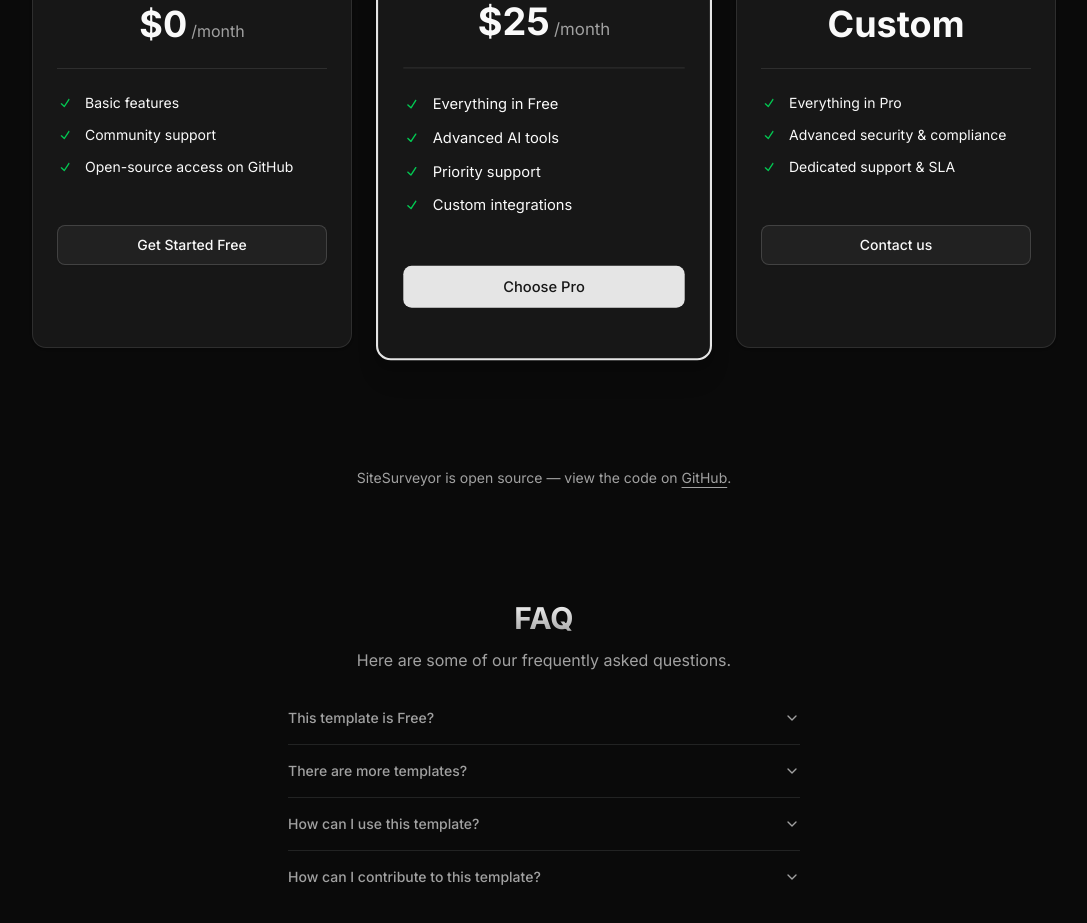
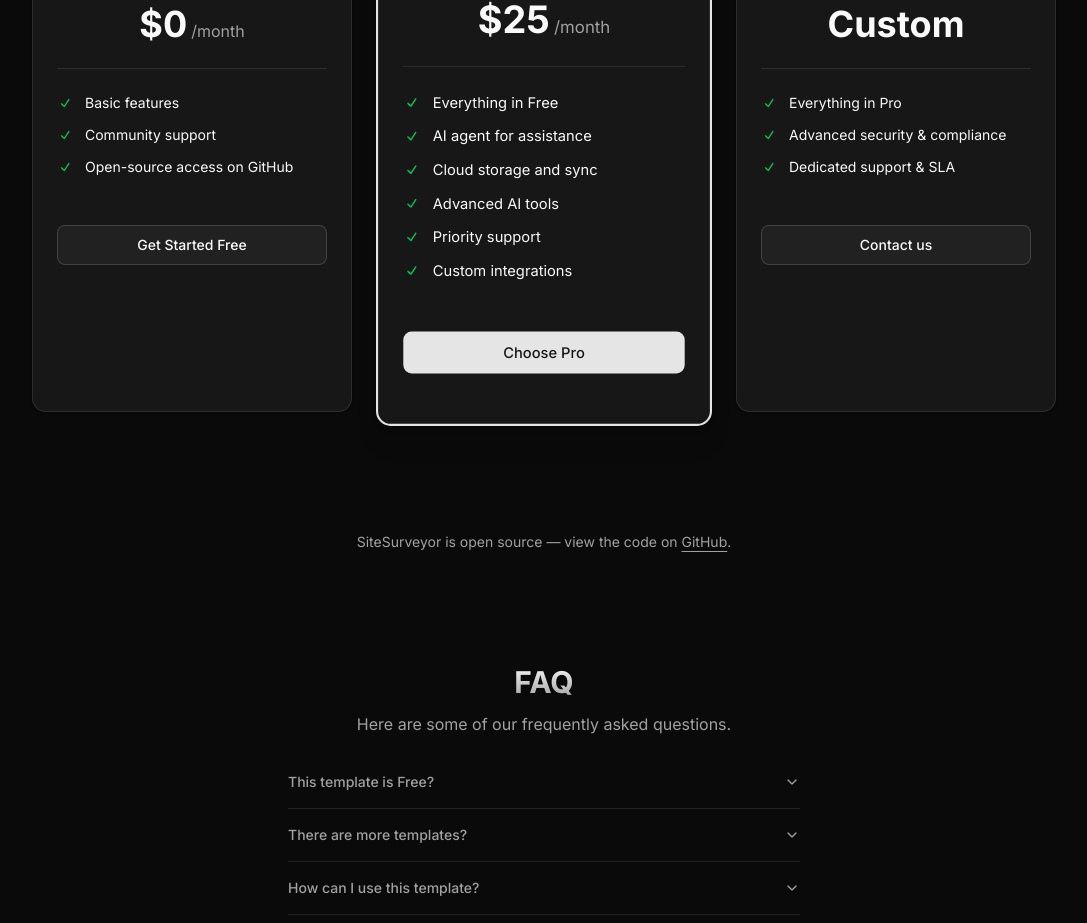
Before and after one commit to ConsoleMangena/sitesurveyorsite, a Next.js app: page / in a window 1280 px wide. Shown: the part 1560-2483 px from the top of the page, without its empty margins (96-1183 px from the left). Built offline with nearby package versions, Linux system fonts and the light colour scheme; no server answers.

Commit message:
Pricing: Pro Plan features include AI agent and cloud storage/sync

```diff
--- a/components/pricing.tsx
+++ b/components/pricing.tsx
@@ -28,6 +28,8 @@ export default function Pricing() {
       isMostPop: true,
       features: [
         "Everything in Free",
+        "AI agent for assistance",
+        "Cloud storage and sync",
         "Advanced AI tools",
         "Priority support",
         "Custom integrations",
```
